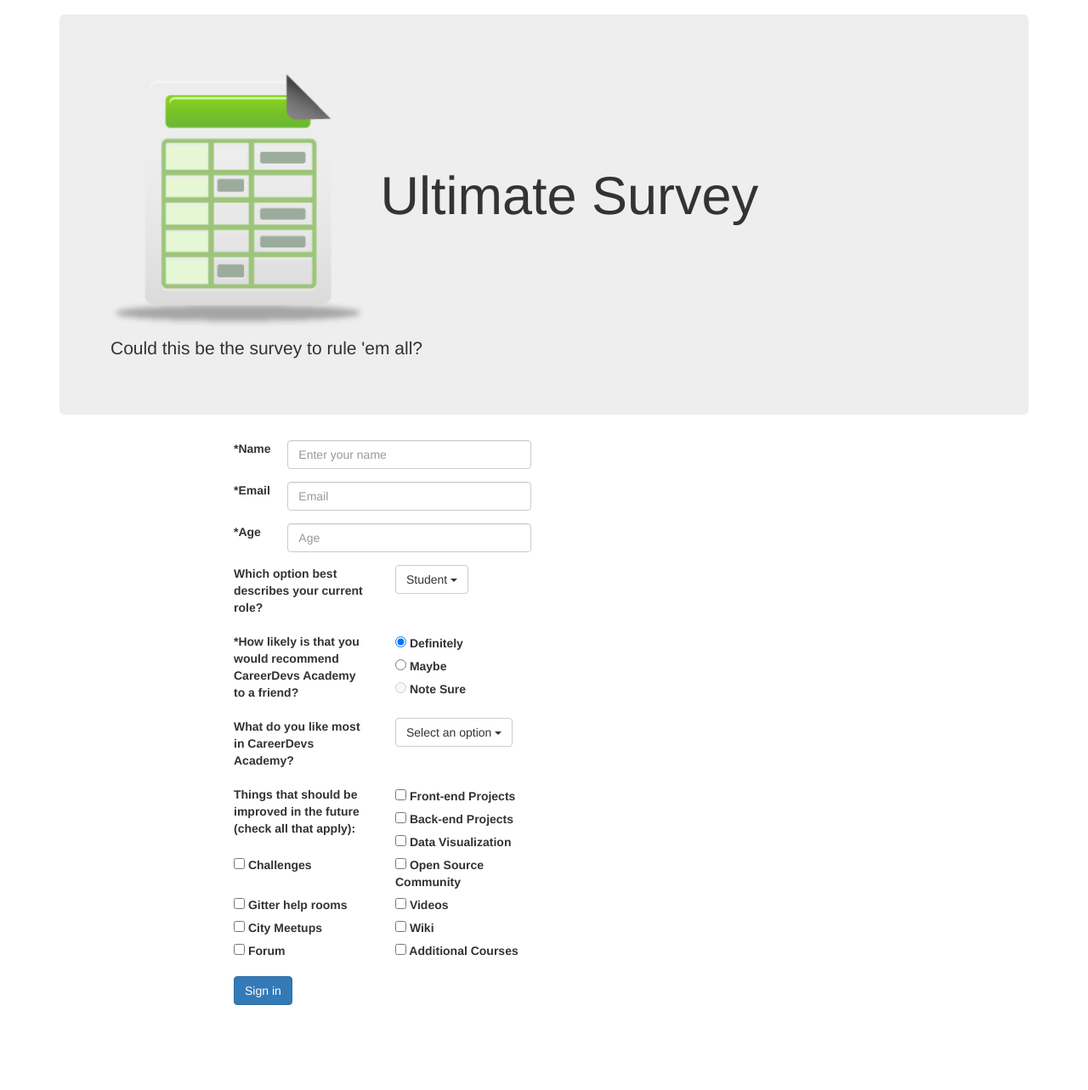
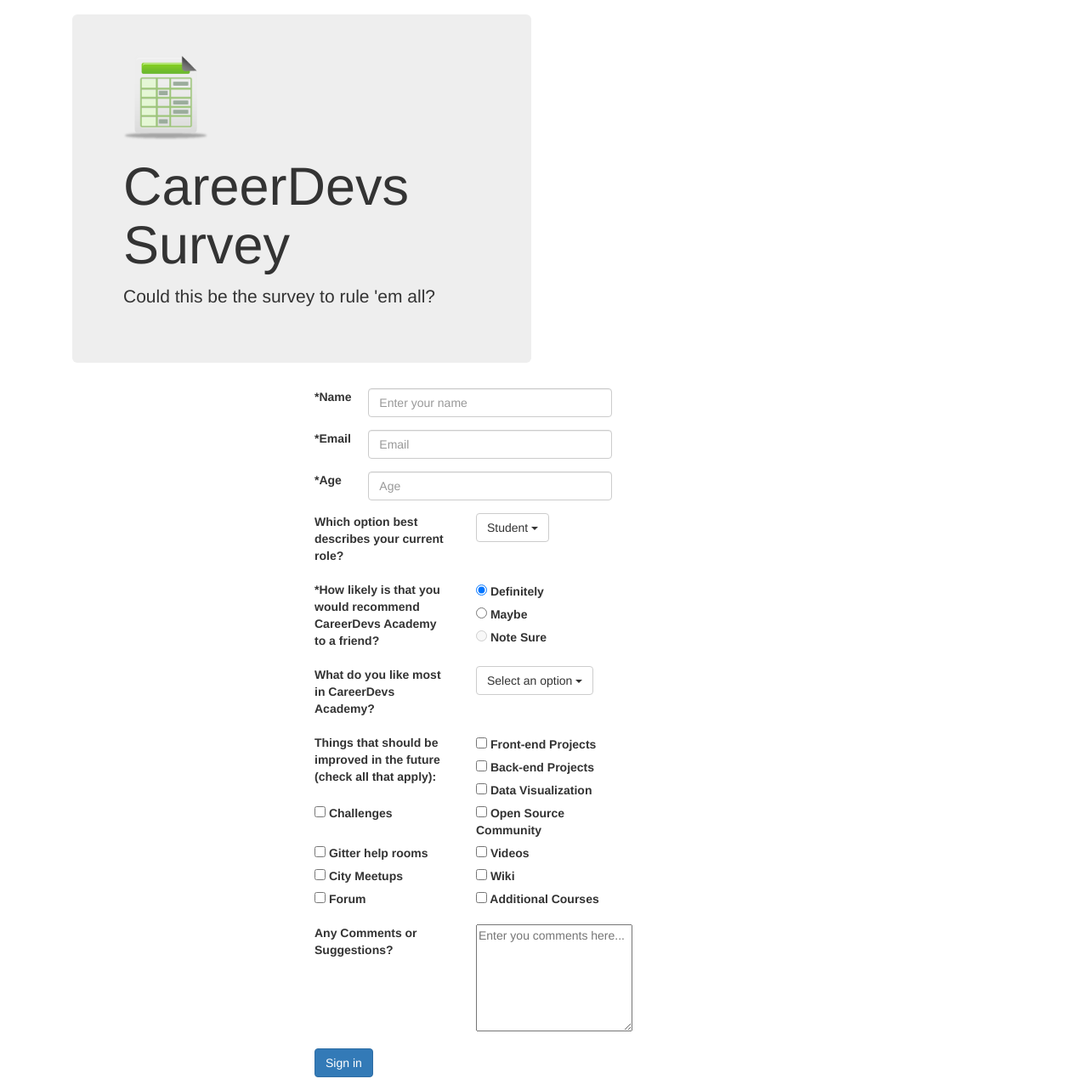
Before and after one commit to Neous1/FCC-Beta_survey_form, a plain HTML site: page index.html in a window 1280 px wide. Shown: the part 53-1336 px from the top of the page at 85% size. Before the commit the page ends 1251 px from the top, so only its background shows below. Drawn offline with nearby package versions, Linux system fonts and the light colour scheme.

Commit message:
Add a container to jumbotron Add  flex capabilities to jumbotron

```diff
--- a/css/style.css
+++ b/css/style.css
@@ -6,9 +6,21 @@ body{
     display: flex;
     flex-wrap: wrap;
 }
-.jumbotron img{
-    /*size: 150px 175px;*/
-    width: 300px;
+
+
+.container2{
+    display: flex;
+    flex-flow: column wrap;
+}
+
+.jb1{
+    flex: 3;
+}
+.jb1 img {
+    width: 100px;
+}
+.jb2{
+    flex: 9;
 }
 .container2 {
     width: 50%;
--- a/index.html
+++ b/index.html
@@ -34,9 +34,18 @@
 		</nav>
 	</header>
 	<div class="container">
-		<div class="jumbotron">
-			<h1><span><img src="images/if_surveys_60210.png" alt="survey icon"></span> Ultimate Survey</h1>
-			<p>Could this be the survey to rule 'em all?</p>
+		<div class="container2 col-lg-12">
+			<div class="jumbotron">
+				<!--<div class="col-sm-3 jb1">-->
+				<div class="jb1">
+					<img src="images/if_surveys_60210.png" alt="survey icon">
+				</div>
+				<!--<div class="jb2 col-sm-7">-->
+				<div class="jb2">
+					<h1>CareerDevs Survey</h1>
+					<p>Could this be the survey to rule 'em all?</p>
+				</div>
+			</div>
 		</div>
 	</div>
 	<div class="container">
@@ -176,6 +185,15 @@
 					</div>
 				</div>
 				<div class="form-group row">
+					<div class="col-sm-6">
+						<label for="comments">Any Comments or Suggestions?</label>
+					</div>
+					<div class="col-sm-6">
+						<textarea rows="6" col="1" placeholder="Enter you comments here..."></textarea>
+					</div>
+
+				</div>
+				<div class="form-group row">
 					<div class="offset-sm-2 col-sm-10">
 						<button class="btn btn-primary" type="submit">Sign in</button>
 					</div>
```
